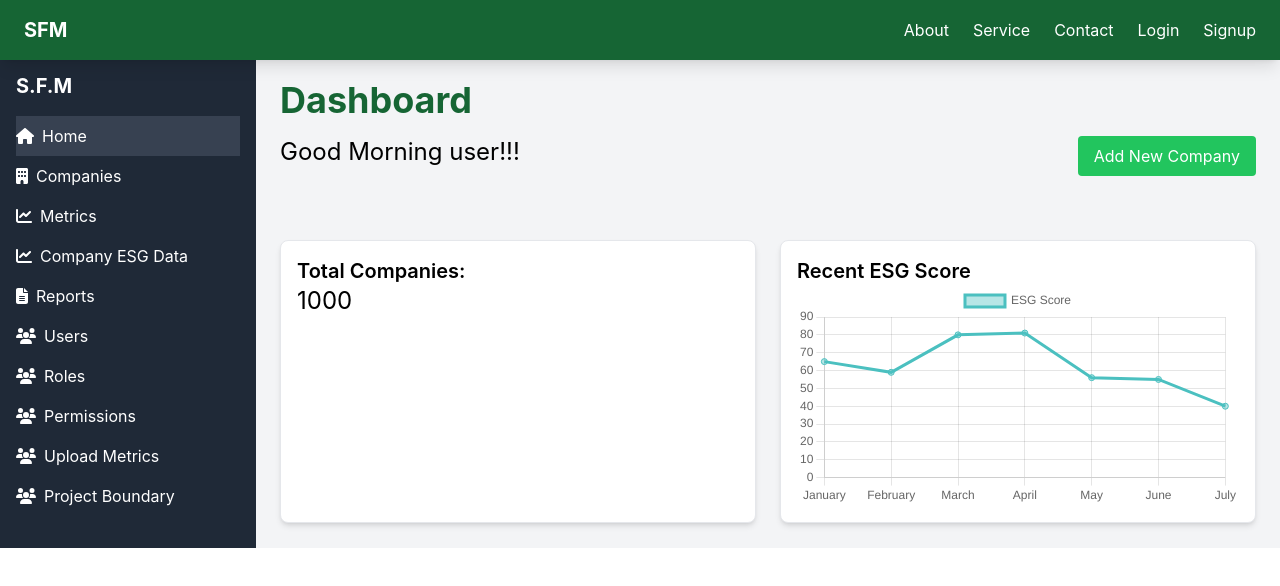
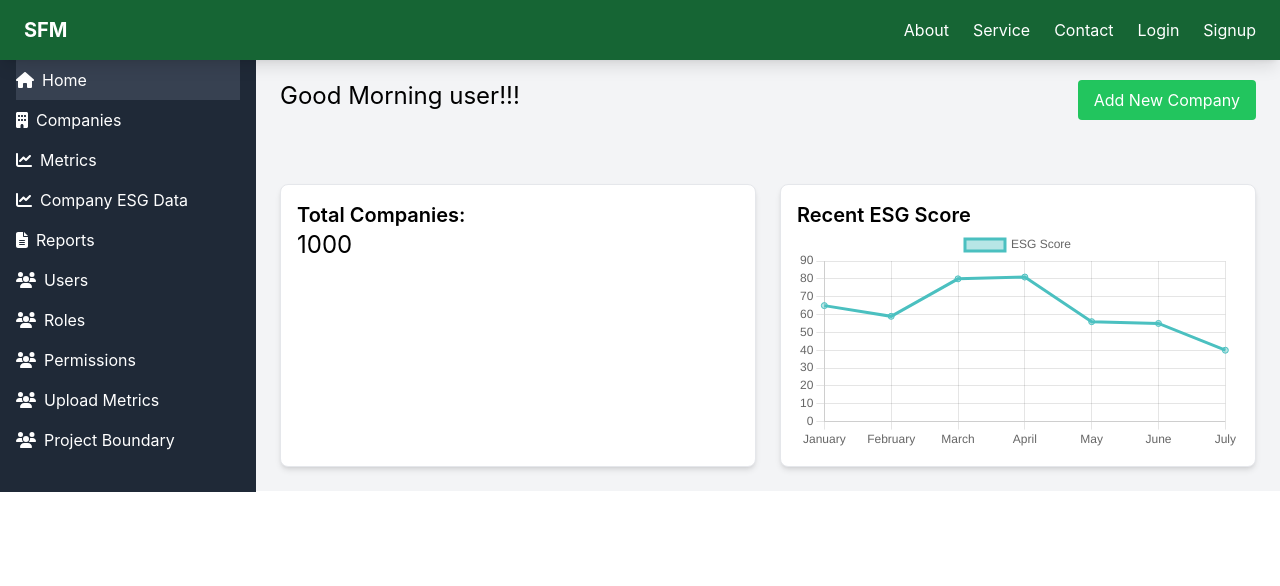
Before and after one commit to shivam19sharma/frontend-sfm, a React (Create React App) app: page /dashboard in a window 1280 px wide. Shown: the top 586 px of the page. Built offline with nearby package versions, Linux system fonts and the light colour scheme.

Commit message:
small changes in dashboard by Roshan

```diff
--- a/src/App.js
+++ b/src/App.js
@@ -18,11 +18,15 @@ import Roles from './Components/esg_dashboard/Roles';
 import PermissionTable from './Components/esg_dashboard/PermissionTable';
 import FileUpload from './Components/esg_dashboard/FileUpload';
 import ProjectBoundary from './Components/esg_dashboard/ProjectBoundary';
+import Sidebar from './Components/esg_dashboard/Sidebar';
 
 const App = () => {
   return (
     <Router>
       <Navbar />
+      <div className="flex">
+        <Sidebar />
+        <div className="flex-grow">
           <Routes>
             <Route path="/" element={<Home />} />
             <Route path="/about" element={<About />} />
@@ -42,6 +46,8 @@ const App = () => {
             <Route path="/FileUpload" element={<FileUpload />} />
             <Route path="/ProjectBoundary" element={<ProjectBoundary />} />
           </Routes>
+        </div>
+      </div>
     </Router>
   );
 };
--- a/src/Components/esg_dashboard/Dashboard.jsx
+++ b/src/Components/esg_dashboard/Dashboard.jsx
@@ -19,9 +19,6 @@ const Dashboard = () => {
   };
 
   return (
-    <div className="grid gap-6 mt-14">
-       <div className="flex">
-         <Sidebar />
     <div className="flex-grow p-6 bg-gray-100">
       <h1 className="text-4xl font-bold mb-4 text-green-800">Dashboard</h1>
       <div className="flex justify-between mb-4">
@@ -41,8 +38,6 @@ const Dashboard = () => {
         </Card>
       </div>
     </div>
-      </div>
-    </div>
   );
 };
 
```
Lines whose indentation alone changed are shown as unchanged.
